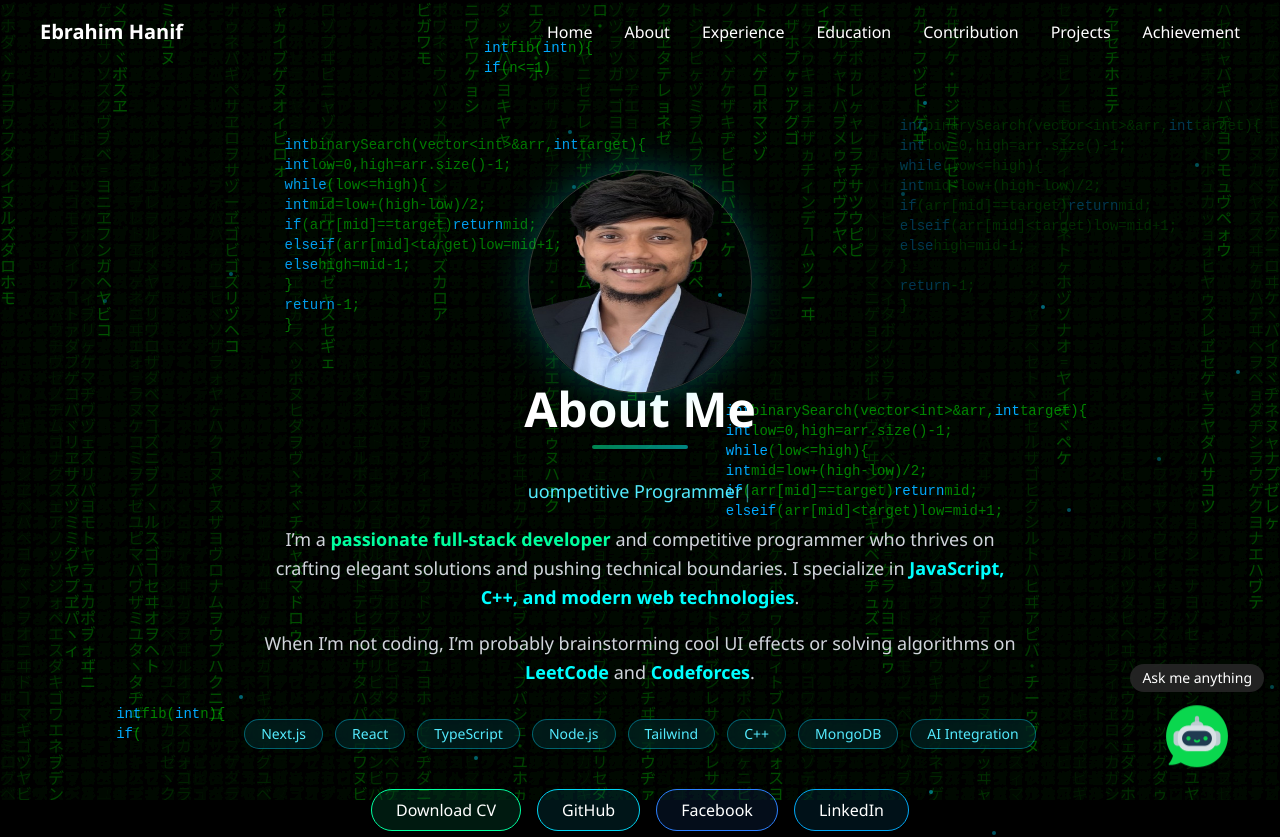
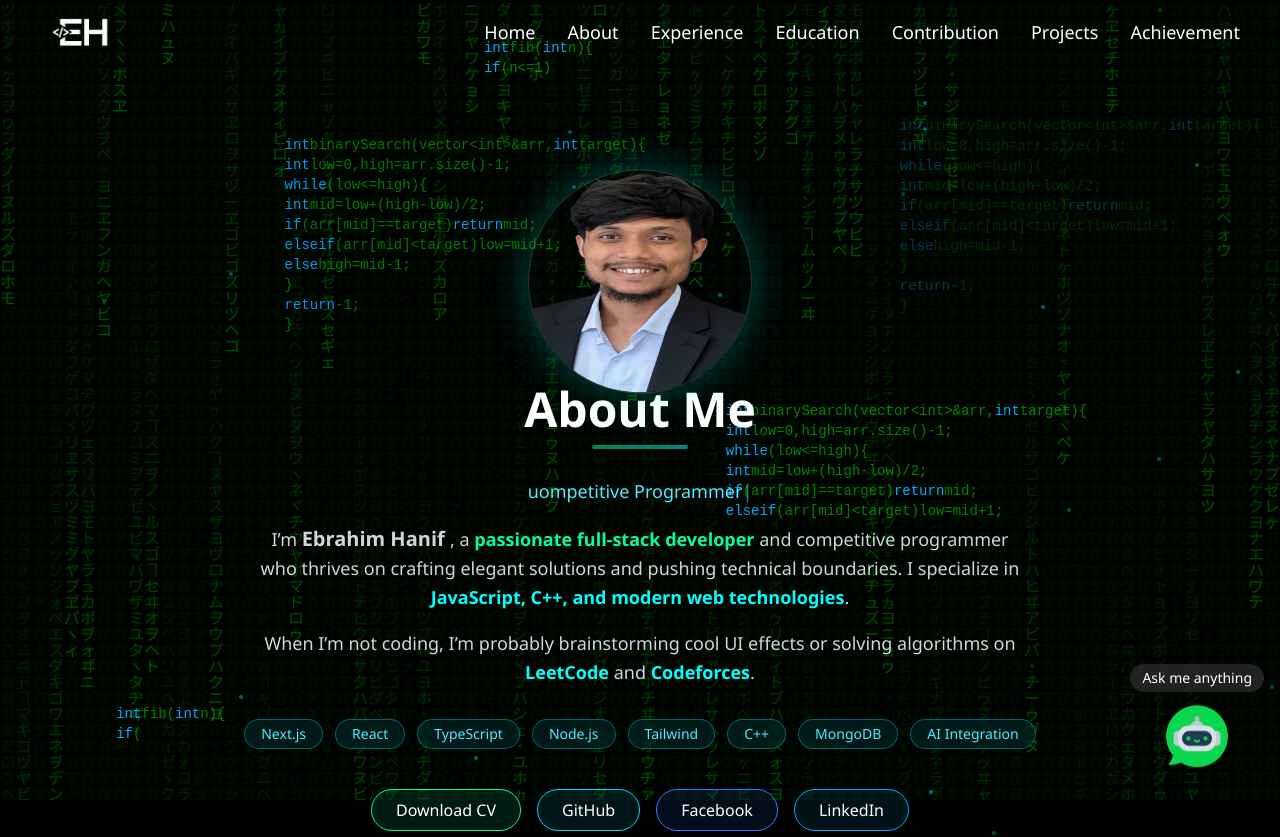
Before and after one commit to Ebrahimhanif12/my-portfolio, a Next.js app: page / in a window 1280 px wide. Shown: the top 837 px of the page. Built offline with nearby package versions, Linux system fonts and the light colour scheme.

Commit message:
nav updated

```diff
--- a/src/components/AboutSection.tsx
+++ b/src/components/AboutSection.tsx
@@ -118,7 +118,7 @@ export default function AboutSection() {
 
         {/* Description */}
         <p className="mt-6 text-sm sm:text-base md:text-lg leading-relaxed text-gray-300 max-w-3xl">
-          I’m a <span className="text-[#00ff9f] font-semibold">passionate full-stack developer</span> and competitive programmer who thrives on crafting elegant solutions and pushing technical boundaries. I specialize in <span className="text-[#00ffff] font-semibold">JavaScript, C++, and modern web technologies</span>.
+          I’m <span className="font-bold text-xl "> Ebrahim Hanif </span>, a <span className="text-[#00ff9f] font-semibold">passionate full-stack developer</span> and competitive programmer who thrives on crafting elegant solutions and pushing technical boundaries. I specialize in <span className="text-[#00ffff] font-semibold">JavaScript, C++, and modern web technologies</span>.
         </p>
         <p className="mt-4 text-sm sm:text-base md:text-lg leading-relaxed text-gray-300 max-w-3xl">
           When I’m not coding, I’m probably brainstorming cool UI effects or solving algorithms on <span className="text-[#00ffff] font-semibold">LeetCode</span> and <span className="text-[#00ffff] font-semibold">Codeforces</span>.
@@ -145,7 +145,7 @@ export default function AboutSection() {
 
           {/* GitHub */}
           <a
-            href="https://github.com/your-username"
+            href="https://github.com/Ebrahimhanif12/"
             target="_blank"
             className="px-6 py-2 text-sm sm:text-base rounded-full border border-cyan-400 text-cyan-400 bg-cyan-400/10 hover:bg-cyan-400/20 hover:shadow-[0_0_20px_#00ffff] transition"
           >
@@ -154,7 +154,7 @@ export default function AboutSection() {
 
           {/* Facebook */}
           <a
-            href="https://facebook.com/your-profile"
+            href="https://www.facebook.com/ebrahim.hanif.779/"
             target="_blank"
             className="px-6 py-2 text-sm sm:text-base rounded-full border border-blue-500 text-blue-500 bg-blue-500/10 hover:bg-blue-500/20 hover:shadow-[0_0_20px_#3b82f6] transition"
           >
@@ -163,7 +163,7 @@ export default function AboutSection() {
 
           {/* LinkedIn */}
           <a
-            href="https://linkedin.com/in/your-profile"
+            href="https://www.linkedin.com/in/ebrahimhanif12/"
             target="_blank"
             className="px-6 py-2 text-sm sm:text-base rounded-full border border-sky-500 text-sky-500 bg-sky-500/10 hover:bg-sky-500/20 hover:shadow-[0_0_20px_#0ea5e9] transition"
           >
--- a/src/components/Nav.tsx
+++ b/src/components/Nav.tsx
@@ -30,8 +30,10 @@ export default function Navbar() {
       <div className="max-w-7xl mx-auto px-6 md:px-10 flex items-center justify-between h-16">
         {/* Desktop Name */}
         <Link href="/">
-        <div className="text-white cursor-pointer font-bold text-xl cursor-default">
-          Ebrahim Hanif
+        <div className="text-white cursor-pointer flex  font-bold text-xl ">
+          <img className="h-10 w-20" src="/logo.png" alt="" />
+          {/* <p>Ebrahim Hanif</p> */}
+
         </div>
         </Link>
 
@@ -41,7 +43,7 @@ export default function Navbar() {
             <button
               key={idx}
               onClick={() => handleScroll(item.link)}
-              className="text-white cursor-pointer hover:text-[#00ffff] transition-colors font-medium"
+              className="text-white text-lg cursor-pointer hover:text-[#00ffff] transition-colors font-medium"
             >
               {item.name}
             </button>
```
Also changed, not shown: public/logo.png (added).
